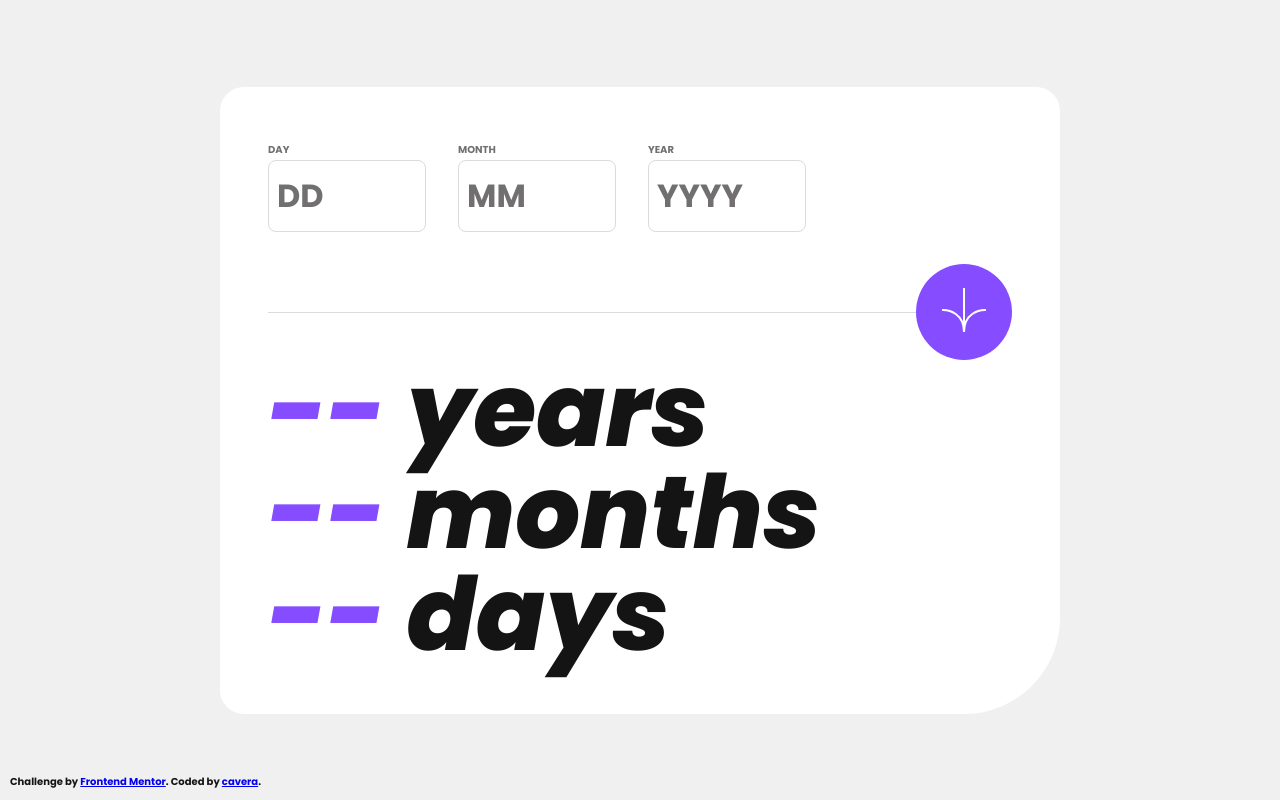
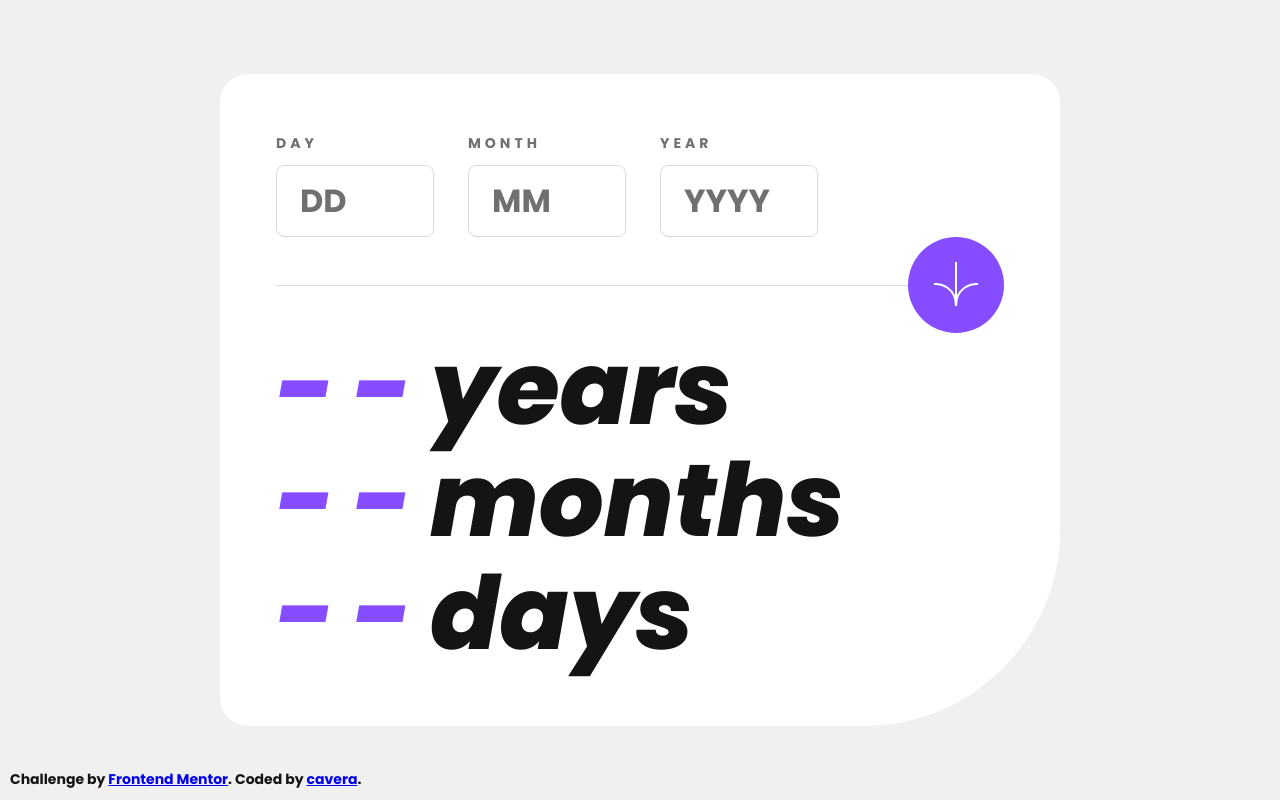
Before and after one commit to cavera/age-calculator-app, a React (Vite) app: page / in a window 1280 px wide. Built offline with nearby package versions, Linux system fonts and the light colour scheme.

Commit message:
final styles to match the desktop design

```diff
--- a/src/Components/App.jsx
+++ b/src/Components/App.jsx
@@ -20,7 +20,6 @@ const App = () => {
 
   const handleSubmit = e => {
     e.preventDefault()
-    console.log(inputRefs)
     if (inputRefs.includes('')) {
       context.setRequired(true)
       return
--- a/src/Components/Result.jsx
+++ b/src/Components/Result.jsx
@@ -24,10 +24,8 @@ const Result = ({ value, content }) => {
   return (
     <p className='result'>
       <span className='result-value'>
-        {!resultText.val || resultText.val === 0
-          ? '--'
-          : String(resultText.val)}
-      </span>{' '}
+        {!resultText.val || resultText.val <= 0 ? '--' : String(resultText.val)}
+      </span>
       {content}
     </p>
   )
--- a/src/styles/basics.scss
+++ b/src/styles/basics.scss
@@ -1,6 +1,7 @@
 body {
 	min-height: 100vh;
 	margin: 0;
+  overflow: hidden;
 }
 * {
   box-sizing: border-box;
--- a/src/styles/styles.scss
+++ b/src/styles/styles.scss
@@ -110,14 +110,32 @@ footer {
 
 @media (min-width:$bkp-desktop) {
   .calculator{
+    border-bottom-right-radius: calc(var(--space) * 7);
     .inputs-container{
       display: flex;
       justify-content: start;
-      gap: 32px;
+      gap: 34px;
     }
+    .input-group{
+      label{
+        letter-spacing: 4px;
+      }
+      input{
+        margin-top: 10px;
+        padding: 23px;
+      }
+    }
+
     .button-container {
       justify-content: end;
       margin-bottom: 0;
+      margin-top: 0;
+    }
+    .result{
+      line-height: 1.1;
+      span{
+        letter-spacing: 18px;
+      }
     }
   }
 }
--- a/src/styles/vars.scss
+++ b/src/styles/vars.scss
@@ -45,22 +45,23 @@ $bkp-desktop:692px;
 	font-weight: var(--w400);
 }
 
-@media (prefers-color-scheme:dark){
-	:root{
-		--bg-color:#1d1a1f;
-		--card-color:#2e2931;
-		--text-color:#f0f0f0;
-		--input-color:#797777;
-	}
-}
+// @media (prefers-color-scheme:dark){
+// 	:root{
+// 		--bg-color:#1d1a1f;
+// 		--card-color:#2e2931;
+// 		--text-color:#f0f0f0;
+// 		--input-color:#797777;
+// 	}
+// }
 
 @media (min-width:$bkp-desktop) {
 	:root{
+		--space: 28px;
 		--btn-size: 96px;
 		--max-width: 840px;
 		--padding-h:calc(var(--space) * 2);
 
-		--fz-label:10px;
+		--fz-label:14px;
 		--fz-input:32px;
 		--fz-input-text:10px;
 
```
